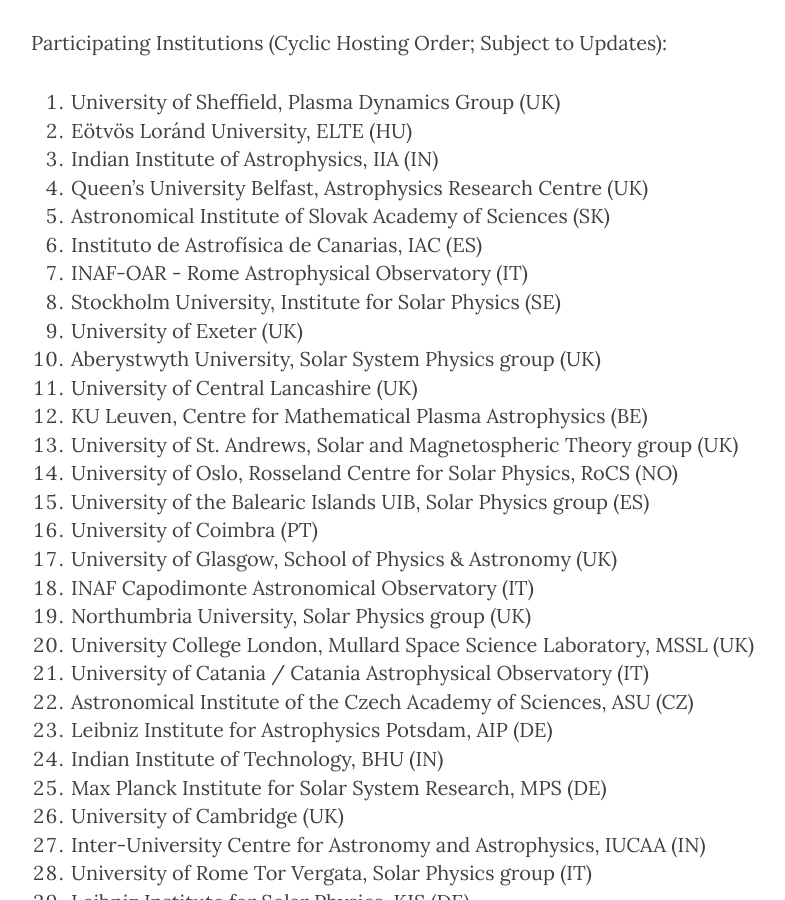
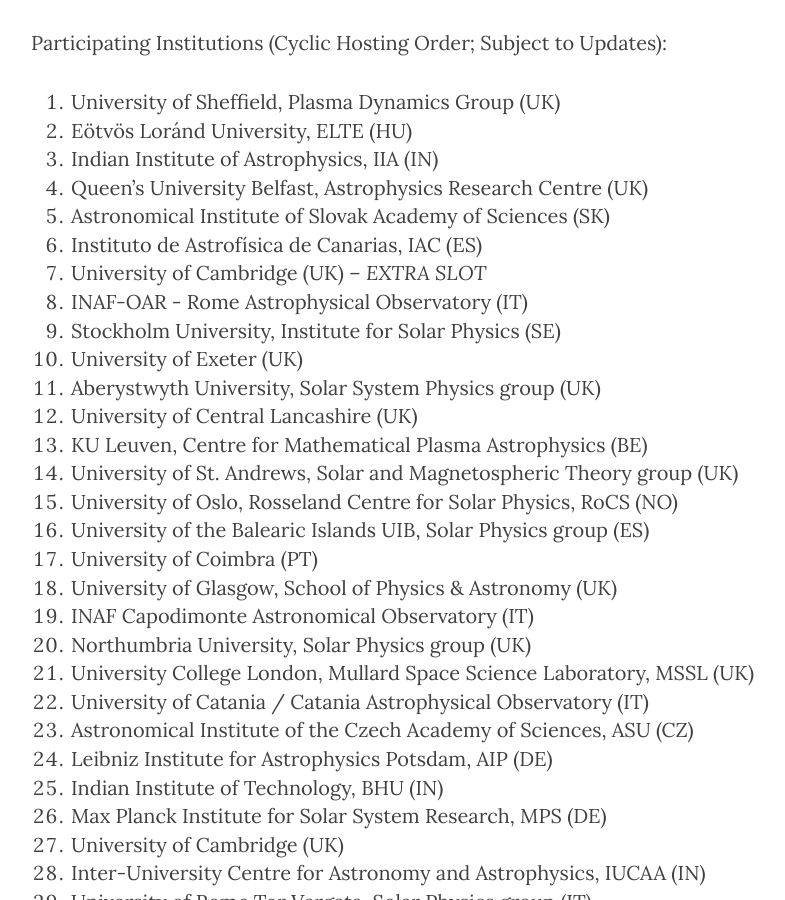
Before and after one commit to ITA-Solar/espos, a Jekyll site: the page built from about.md, in a window 1280 px wide and 900 px high, scrolled down 924 px. Shown: the whole window, without its empty margins (234-1019 px from the left). Built offline with Jekyll 4.4.1, drawn with Linux system fonts in a browser that asks for light colours; nearby versions of some CDN libraries.

Commit message:
Update about.md

```diff
--- a/about.md
+++ b/about.md
@@ -19,30 +19,31 @@
 4. Queen’s University Belfast, Astrophysics Research Centre (UK)
 5. Astronomical Institute of Slovak Academy of Sciences (SK)
 6. Instituto de Astrofísica de Canarias, IAC (ES)
-7. INAF-OAR - Rome Astrophysical Observatory (IT)
-8. Stockholm University, Institute for Solar Physics (SE)
-9. University of Exeter (UK)
-10. Aberystwyth University, Solar System Physics group (UK)
-11. University of Central Lancashire (UK)
-12. KU Leuven, Centre for Mathematical Plasma Astrophysics (BE)
-13. University of St. Andrews, Solar and Magnetospheric Theory group (UK)
-14. University of Oslo, Rosseland Centre for Solar Physics, RoCS (NO)
-15. University of the Balearic Islands UIB, Solar Physics group (ES)
-16. University of Coimbra (PT)
-17. University of Glasgow, School of Physics & Astronomy (UK)
-18. INAF Capodimonte Astronomical Observatory (IT)
-19. Northumbria University, Solar Physics group (UK)
-20. University College London, Mullard Space Science Laboratory, MSSL (UK)
-21. University of Catania / Catania Astrophysical Observatory (IT)
-22. Astronomical Institute of the Czech Academy of Sciences, ASU (CZ)
-23. Leibniz Institute for Astrophysics Potsdam, AIP (DE)
-24. Indian Institute of Technology, BHU (IN)
-25. Max Planck Institute for Solar System Research, MPS (DE)
-26. University of Cambridge (UK)
-27. Inter-University Centre for Astronomy and Astrophysics, IUCAA (IN)
-28. University of Rome Tor Vergata, Solar Physics group (IT)
-29. Leibniz Institute for Solar Physics, KIS (DE)
-30. Instituto de Astrofísica de Andalucía, IAA (ES)
-31. Physikalisch-Meteorologisches Observatorium Davos, PMOD/WRC (CH)
-32. Institut d’Astrophysique Spatiale, IAS (FR)
-33. University of Sheffield, Solar Physics and Space Plasma Research Centre (UK)
+7. University of Cambridge (UK) -- *EXTRA SLOT*
+8. INAF-OAR - Rome Astrophysical Observatory (IT)
+9. Stockholm University, Institute for Solar Physics (SE)
+10. University of Exeter (UK)
+11. Aberystwyth University, Solar System Physics group (UK)
+12. University of Central Lancashire (UK)
+13. KU Leuven, Centre for Mathematical Plasma Astrophysics (BE)
+14. University of St. Andrews, Solar and Magnetospheric Theory group (UK)
+15. University of Oslo, Rosseland Centre for Solar Physics, RoCS (NO)
+16. University of the Balearic Islands UIB, Solar Physics group (ES)
+17. University of Coimbra (PT)
+18. University of Glasgow, School of Physics & Astronomy (UK)
+19. INAF Capodimonte Astronomical Observatory (IT)
+20. Northumbria University, Solar Physics group (UK)
+21. University College London, Mullard Space Science Laboratory, MSSL (UK)
+22. University of Catania / Catania Astrophysical Observatory (IT)
+23. Astronomical Institute of the Czech Academy of Sciences, ASU (CZ)
+24. Leibniz Institute for Astrophysics Potsdam, AIP (DE)
+25. Indian Institute of Technology, BHU (IN)
+26. Max Planck Institute for Solar System Research, MPS (DE)
+27. University of Cambridge (UK)
+28. Inter-University Centre for Astronomy and Astrophysics, IUCAA (IN)
+29. University of Rome Tor Vergata, Solar Physics group (IT)
+30. Leibniz Institute for Solar Physics, KIS (DE)
+31. Instituto de Astrofísica de Andalucía, IAA (ES)
+32. Physikalisch-Meteorologisches Observatorium Davos, PMOD/WRC (CH)
+33. Institut d’Astrophysique Spatiale, IAS (FR)
+34. University of Sheffield, Solar Physics and Space Plasma Research Centre (UK)
```
